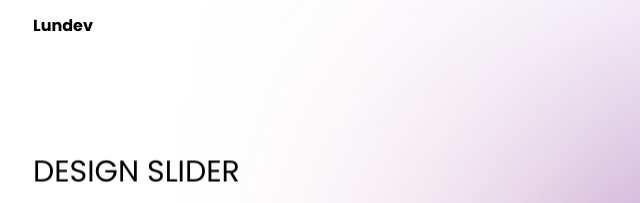
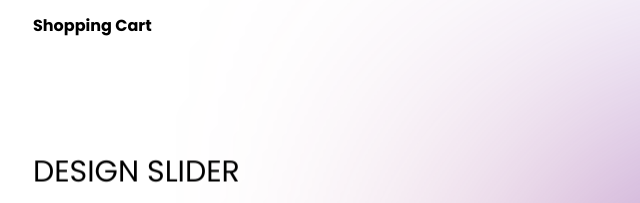
Before and after one commit to jaizalpp/shopping-cart, a plain HTML site: page index.html in a window 1280 px wide. Shown: the top 203 px of the page, 37-677 px from the left. Drawn offline with Linux system fonts and the light colour scheme.

Commit message:
Update index.html

```diff
--- a/index.html
+++ b/index.html
@@ -9,7 +9,7 @@
 <body>
 
     <header>
-        <div class="logo">Lundev</div>
+        <div class="logo">Shopping Cart</div>
 
         <nav>
             <a href="">Home</a>
```
